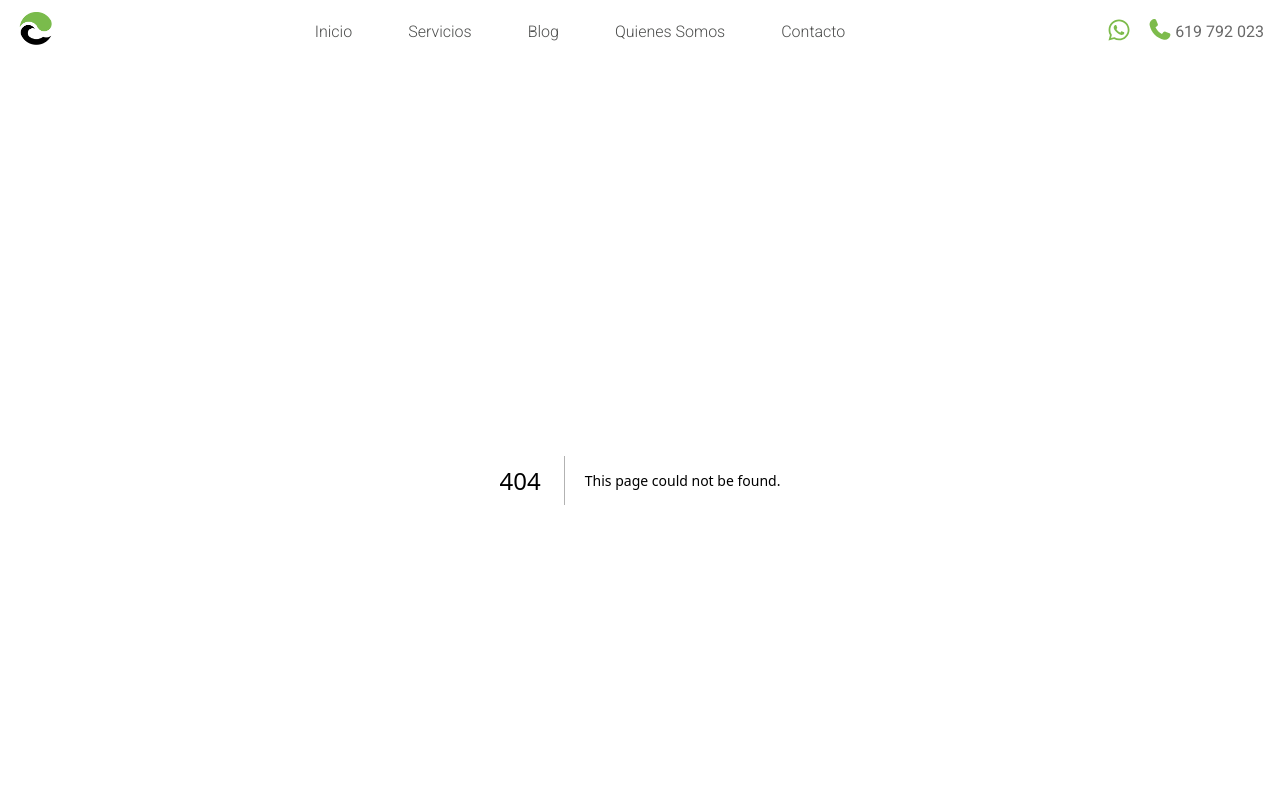
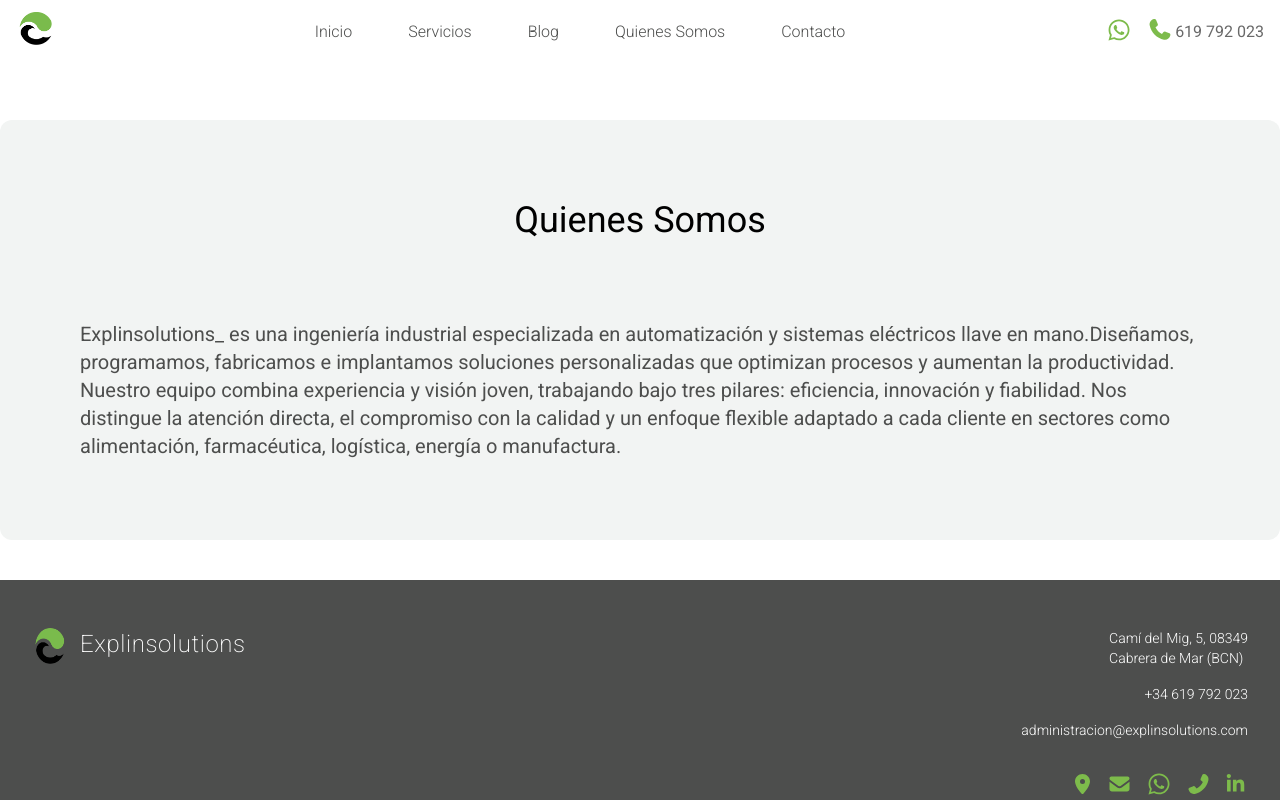
Before and after one commit to kvi-ki/explinsolutions, a Next.js app: page /quienes-somos in a window 1280 px wide. Before the commit this address had no page. Shown: the top 800 px of the page. Built offline with nearby package versions, Linux system fonts and the light colour scheme.

Commit message:
feat: add Quienes Somos page

```diff
--- a/src/app/blog/first-post/page.tsx
+++ b/src/app/blog/first-post/page.tsx
@@ -8,7 +8,7 @@ export default function FirstPost() {
           className="w-[30rem] h-[20rem] object-cover"
           alt="Post name image"
         ></img>
-        <p className="text-text">
+        <p className="text-text text-lg">
           Lorem Ipsum is simply dummy text of the printing and typesetting industry.
           Lorem Ipsum has been the industry's standard dummy text ever since the
           1500s, when an unknown printer took a galley of type and scrambled it to
@@ -18,7 +18,7 @@ export default function FirstPost() {
           containing Lorem Ipsum passages, and more recently with desktop publishing
           software like Aldus PageMaker including versions of Lorem Ipsum.
         </p>
-        <p className="text-text">
+        <p className="text-text text-lg">
           Lorem Ipsum is simply dummy text of the printing and typesetting industry.
           Lorem Ipsum has been the industry's standard dummy text ever since the
           1500s, when an unknown printer took a galley of type and scrambled it to
@@ -28,7 +28,7 @@ export default function FirstPost() {
           containing Lorem Ipsum passages, and more recently with desktop publishing
           software like Aldus PageMaker including versions of Lorem Ipsum.
         </p>
-        <p className="text-text">
+        <p className="text-text text-lg">
           Lorem Ipsum is simply dummy text of the printing and typesetting industry.
           Lorem Ipsum has been the industry's standard dummy text ever since the
           1500s, when an unknown printer took a galley of type and scrambled it to
--- /dev/null
+++ b/src/app/quienes-somos/page.tsx
@@ -0,0 +1,17 @@
+export default function AboutUs() {
+  return (
+    <div className="bg-lightGray p-20 my-10 flex flex-col justify-center items-center gap-20 xl:rounded-xl">
+      <h1 className="text-4xl">Quienes Somos</h1>
+      <p className="text-text text-xl">
+        Explinsolutions_ es una ingeniería industrial especializada en automatización
+        y sistemas eléctricos llave en mano.Diseñamos, programamos, fabricamos e
+        implantamos soluciones personalizadas que optimizan procesos y aumentan la
+        productividad. Nuestro equipo combina experiencia y visión joven, trabajando
+        bajo tres pilares: eficiencia, innovación y fiabilidad. Nos distingue la
+        atención directa, el compromiso con la calidad y un enfoque flexible adaptado
+        a cada cliente en sectores como alimentación, farmacéutica, logística,
+        energía o manufactura.
+      </p>
+    </div>
+  );
+}
--- a/src/components/menu/Menu.tsx
+++ b/src/components/menu/Menu.tsx
@@ -77,11 +77,7 @@ export default function Menu() {
           <li
             className={`${mediumScreenSize ? 'text-text font-light text-base hover:text-accent' : 'border-b border-accent text-text text-base font-light hover:text-blackColor'}`}
           >
-            <Link
-              aria-label="Go to a blog page"
-              href="/blog"
-              onClick={closeMenu}
-            >
+            <Link aria-label="Go to a blog page" href="/blog" onClick={closeMenu}>
               Blog
             </Link>
           </li>
@@ -90,8 +86,8 @@ export default function Menu() {
             className={`${mediumScreenSize ? 'text-text font-light text-base hover:text-accent' : 'border-b border-accent text-text text-base font-light hover:text-blackColor'}`}
           >
             <Link
-              aria-label="Go to contact details section"
-              href="/"
+              aria-label="Go to page about us"
+              href="/quienes-somos"
               onClick={closeMenu}
             >
               Quienes Somos
```
